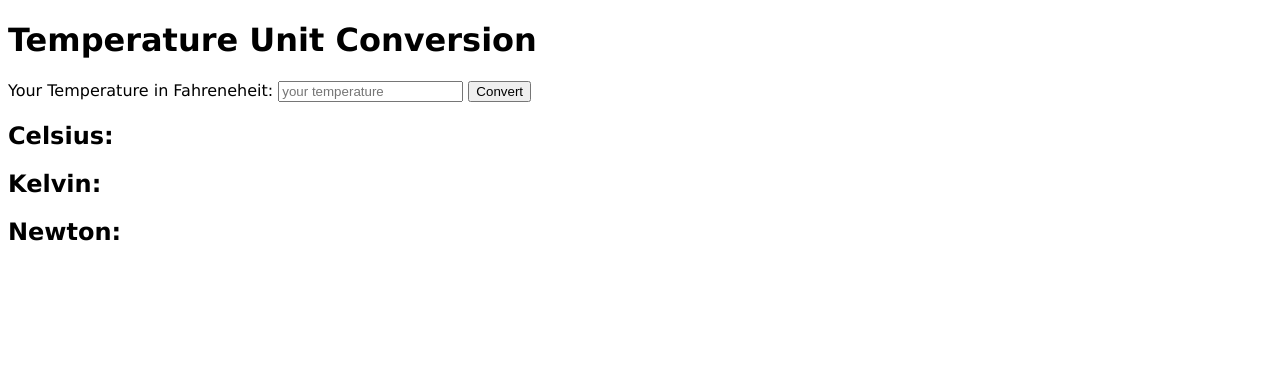
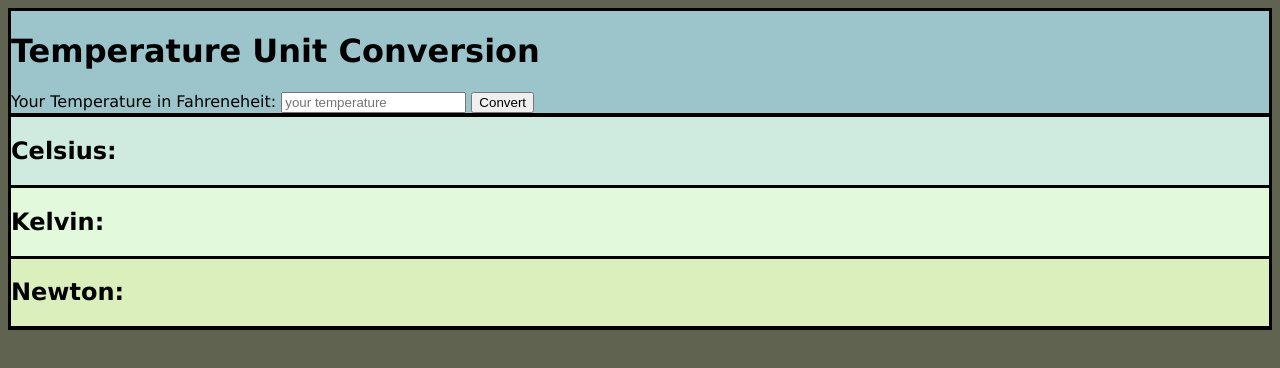
Before and after one commit to jbeauregard27/ToDoList, a plain HTML site: page index.html in a window 1280 px wide. Drawn offline with Linux system fonts and the light colour scheme.

Commit message:
site code is cleaner and nicer to look at.

```diff
--- a/index.html
+++ b/index.html
@@ -2,20 +2,34 @@
 <html lang="en">
 
 <head>
-    <link rel="stylesheet" href="style.css">
+    <link rel="stylesheet" href="./style.css">
     <meta charset="UTF-8">
     <meta name="viewport" content="width=device-width, initial-scale=1.0">
     <title>Document</title>
 </head>
 
 <body>
-    <h1>Temperature Unit Conversion</h1>
-    <id class="fahr">Your Temperature in Fahreneheit: </id><input type="number" id="temp" placeholder="your temperature" />
-    <button id="convert">Convert</button>
-        <h2>Celsius:</h2> <p id="cels"></p>
-        <h2>Kelvin:</h2> <p id="kelv"></p>
-        <h2>Newton:</h2> <p id="newt"></p>
-            <script src="conversion.js"></script>
+    <div class="title">
+        <h1>Temperature Unit Conversion</h1>
+        <id class="fahr">Your Temperature in Fahreneheit: </id><input type="number" id="temp"
+            placeholder="your temperature" />
+        <button id="convert">Convert</button>
+    </div>
+    <div class="conversions">
+        <div class="celsius">
+            <h2>Celsius:</h2>
+            <p id="cels"></p>
+        </div>
+        <div class="kelvin">
+            <h2>Kelvin:</h2>
+            <p id="kelv"></p>
+        </div>
+        <div class="newton">
+            <h2>Newton:</h2>
+            <p id="newt"></p>
+        </div>
+    </div>
+    <script src="conversion.js"></script>
 </body>
 
 </html>
--- a/style.css
+++ b/style.css
@@ -1,7 +1,35 @@
 html {
     font-family: Verdana, Geneva, Tahoma, sans-serif;
+    background-color: #5F634F;
 }
 
-.fahr{
-    font-family: Verdana, Geneva, Tahoma, sans-serif
+.conversions {
+    border-top: 3px solid black;
+    border-right: 3px solid black;
+    border-left: 3px solid black;
+    border-bottom: 3px solid black;
 }
+
+.title {
+    border: 3px solid black;
+    border-bottom: none;
+    background-color: #9BC4CB;
+}
+
+.celsius {
+    border-bottom: 2px solid black;
+    border-top: 1px solid black;
+    background-color: #CFEBDF;
+}
+
+.kelvin {
+    border-bottom: 2px solid black;
+    border-top: 1px solid black;
+    background-color: #E2FADB;
+}
+
+.newton {
+    border-bottom: 1px solid black;
+    border-top: 1px solid black;
+    background-color: #DBEFBC;
+}
```
